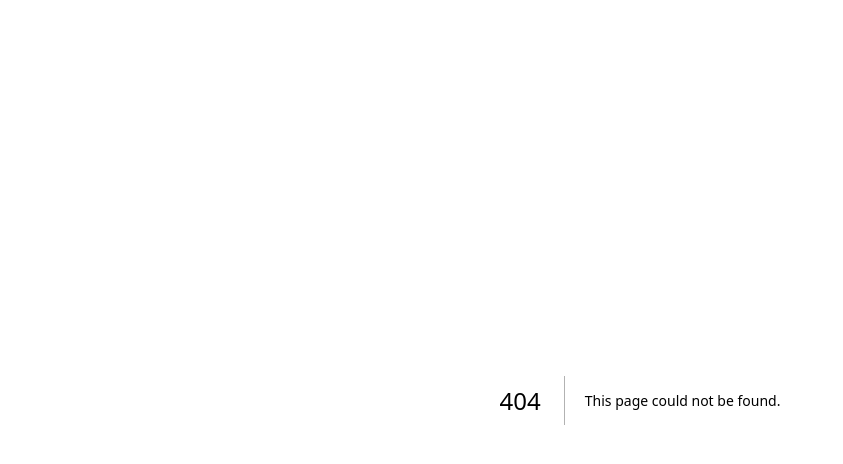
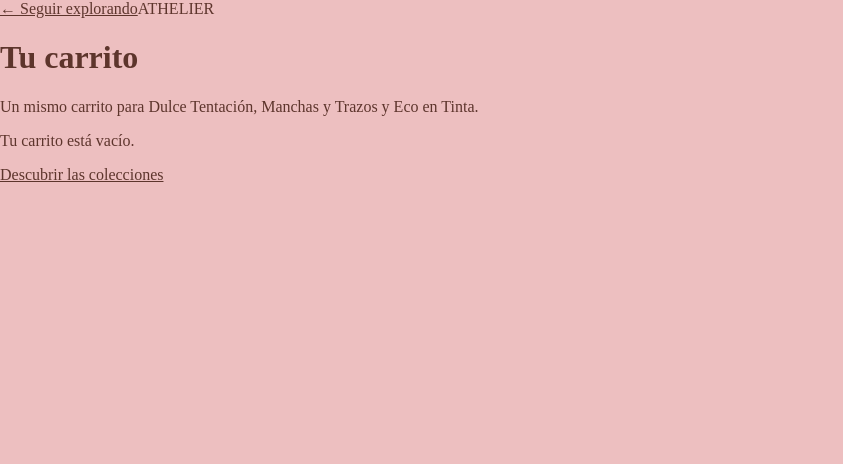
Before and after one commit to Athelier-Ventures/athelier, a Next.js app: page /carrito in a window 1280 px wide. Before the commit this address had no page. Shown: the top 464 px of the page, without its empty margins (0-843 px from the left). Built offline with nearby package versions, Linux system fonts and the light colour scheme.

Commit message:
feat(cart): shared MXN cart with product snapshots, no premature checkout

```diff
--- /dev/null
+++ b/src/app/carrito/page.tsx
@@ -0,0 +1,29 @@
+"use client";
+
+import Link from "next/link";
+import { useEffect, useState } from "react";
+import { loadCart, saveCart, type CartItem } from "@/lib/cart-client";
+
+const money = (cents: number) => new Intl.NumberFormat("es-MX",{style:"currency",currency:"MXN"}).format(cents/100);
+
+export default function CartPage() {
+  const [items, setItems] = useState<CartItem[]>([]);
+  useEffect(()=>{setItems(loadCart());},[]);
+  const total = items.reduce((sum,item)=>sum+item.unitPriceCents*item.quantity,0);
+  function remove(id:string){const next=items.filter(item=>item.id!==id);setItems(next);saveCart(next);}
+  return <main className="cart">
+    <header className="cart__top"><Link href="/#lineas">← Seguir explorando</Link><span>ATHELIER</span></header>
+    <h1>Tu carrito</h1>
+    <p>Un mismo carrito para Dulce Tentación, Manchas y Trazos y Eco en Tinta.</p>
+    {!items.length ? <section className="cart__empty"><p>Tu carrito está vacío.</p><Link href="/#lineas">Descubrir las colecciones</Link></section> :
+    <section className="cart__items">
+      {items.map(item=><article key={item.id} className="cart__item">
+        <div><h2>{item.productTitle}</h2>{item.optionLabels.length>0&&<ul>{item.optionLabels.map((label,i)=><li key={i}>{label}</li>)}</ul>}<small>Cantidad: {item.quantity}</small></div>
+        <div><strong>{money(item.unitPriceCents*item.quantity)}</strong><button type="button" onClick={()=>remove(item.id)}>Quitar</button></div>
+      </article>)}
+      <div className="cart__total"><span>Subtotal estimado, antes de impuestos y envío</span><strong>{money(total)}</strong></div>
+      <p className="cart__disclaimer">El carrito se guarda sólo en este navegador. Los pedidos y pagos aún no están habilitados. Los precios se verificarán en el servidor cuando se implemente el checkout; lo mostrado aquí no constituye una confirmación de pedido.</p>
+      <button type="button" disabled title="Disponible en una próxima versión">Finalizar compra (próximamente)</button>
+    </section>}
+  </main>;
+}
```
